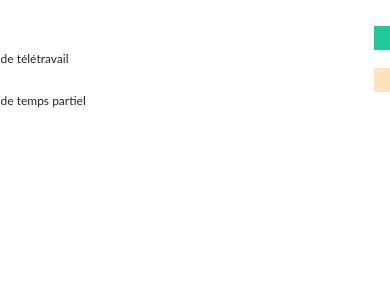
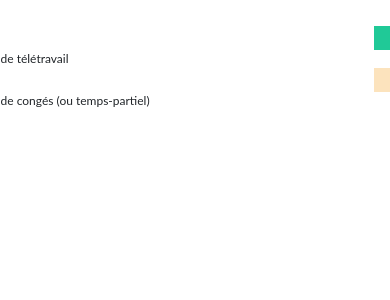
Before and after one commit to imt-atlantique/teletravail, a Django app: page /teletravail/ in a window 390 px wide. Shown: the part 169-469 px from the top of the page. Run offline with Django 3.2, Linux system fonts and the light colour scheme; data that the repository does not hold is empty; some libraries are stand-ins or nearby versions.

Commit message:
legend text fixed

```diff
--- a/remoteshifts/templates/remoteshifts/ldapuser_list.html
+++ b/remoteshifts/templates/remoteshifts/ldapuser_list.html
@@ -71,7 +71,7 @@
         <div class="col-md-1 col-xs-2"><div class="float-right bg-teal" style="width: 16px; height: 24px;"></div></div>
         <div class="col-md-5 col-xs-4 texte">Jour de télétravail</div>
 				<div class="col-md-1 col-xs-2"><div class="float-right table-warning" style="width: 16px; height: 24px;"></div></div>
-        <div class="col-md-5 col-xs-4 texte">Jour de temps partiel</div>
+        <div class="col-md-5 col-xs-4 texte">Jour de congés (ou temps-partiel)</div>
       </div>
   </div>
 </div>
```
